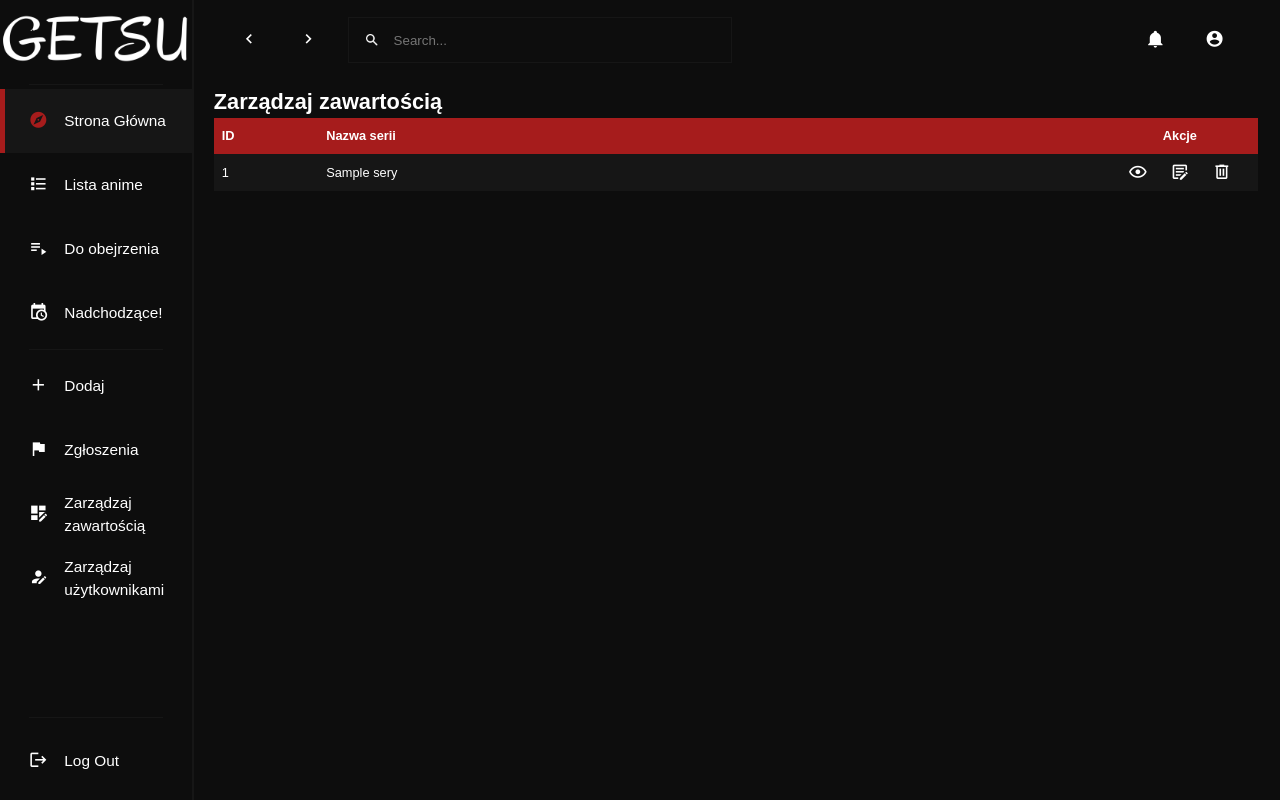
After one commit to olfu79/getsu, a PHP site: page /manage-content.php in a window 1280 px wide. The commit adds this page. Run offline with PHP 8.4, Linux system fonts and the light colour scheme; the visitor is signed in with stand-in values (Sample User, id 1); tables that the repository leaves empty or names only in its code hold one stand-in row (values such as "Sample post"); some libraries are stand-ins or nearby versions; some web fonts are replaced.

Commit message:
added manage content site but no functionality

```diff
--- a/coming_soon.php
+++ b/coming_soon.php
@@ -87,6 +87,7 @@ ADMIN_SECTION;
             </div>
             <div class="main flex-column">
                 <h1>Nadchodzące</h1>
+                DODAĆ TU KALENDARZ Z ITEMAMI PO KLIKNIECIU PRZECHODZI NA SERIE. NAJPIERW TRZEBA DODAC SERIE A POTEM PRZY DODAWANIU DO KALENDARZA MOZNA WYBRAC TYLKO TE KTORE MAJA RELEASE DATE NOWSZY NIZ CURRENT_DATE
                 <div class="comingsoon-section">
                     <?php
                     $query1 = "SELECT * FROM `series` WHERE `brd-start` > CURRENT_DATE() ORDER BY `brd-start` ASC";
--- /dev/null
+++ b/manage-content.php
@@ -0,0 +1,167 @@
+<?php
+include 'scripts/isloggedin.php';
+include 'scripts/db_con.php';
+?>
+<!DOCTYPE html>
+<html lang="pl">
+
+<head>
+    <meta charset="UTF-8">
+    <meta name="viewport" content="width=device-width, initial-scale=1">
+    <link rel="stylesheet" href="style.css">
+    <link rel="stylesheet" href="style/manage-content.css">
+    <link rel="stylesheet" href="https://cdn.jsdelivr.net/npm/@mdi/font@7.1.96/css/materialdesignicons.min.css">
+    <script src="https://code.jquery.com/jquery-3.6.0.min.js"></script>
+    <title>Getsu</title>
+</head>
+
+<body>
+    <div class="wrapper">
+        <div class="left-pane">
+            <div class="logo">
+                <a href="index.php">
+                    <img src="logo/getsu.png" alt="logo" draggable="false" />
+                </a>
+            </div>
+            <hr>
+            <div class="navbar-left">
+                <a class="active" href="index.php">
+                    <span class="mdi mdi-compass"></span>Strona Główna
+                </a>
+                <a href="javascript:void(0);" class="dropdown">
+                    <span class="mdi mdi-format-list-bulleted-square"></span>Lista anime
+                </a>
+                <div class="dropdown-container">
+                    <?php
+                    $query = "SELECT `id`, `alt_title` FROM `series` ORDER BY `alt_title` ASC";
+                    $result = $con->query($query);
+                    while ($row = $result->fetch_assoc()) {
+                        echo "<a href='series.php?s=$row[id]'>$row[alt_title]</a>";
+                    }
+                    $result->free();
+                    ?>
+                </div>
+                <a href="watchlist.php">
+                    <span class="mdi mdi-playlist-play"></span>Do obejrzenia
+                </a>
+                <a href="coming_soon.php">
+                    <span class="mdi mdi-calendar-clock"></span>Nadchodzące!
+                </a>
+                <?php if ($_SESSION['role'] == "admin") {
+                    echo <<< ADMIN_SECTION
+                    <hr>
+                    <a href="add_item.php">
+                        <span class="mdi mdi-plus"></span>Dodaj
+                    </a>
+                    <a href="reports.php">
+                        <span class="mdi mdi-flag"></span>Zgłoszenia
+                    </a>
+                    <a href="manage-content.php">
+                        <span class="mdi mdi-view-dashboard-edit"></span>Zarządzaj zawartością
+                    </a>
+                    <a href="manage-users.php">
+                        <span class="mdi mdi-account-edit"></span>Zarządzaj użytkownikami
+                    </a>
+ADMIN_SECTION;
+                }
+                ?>
+            </div>
+            <hr>
+            <div class="logout">
+                <a href="scripts/logout.php">
+                    <span class="mdi mdi-logout"></span>Log Out
+                </a>
+            </div>
+        </div>
+        <div class="pane-divider"></div>
+        <div class="right-pane">
+            <div class="nav-top">
+                <div class="nav-top-left">
+                    <a onclick="history.back()" class="nav-top-back"><span class="mdi mdi-chevron-left"></span></a>
+                    <a onclick="history.forward()" class="nav-top-forward"><span class="mdi mdi-chevron-right"></span></a>
+                    <input type="search" name="search" placeholder="Search...">
+                </div>
+                <div class="nav-top-right">
+                    <a href="index.php"><span class="mdi mdi-bell"></span></a>
+                    <a href="profile.php"><span class="mdi mdi-account-circle"></a>
+                </div>
+            </div>
+            <div class="main flex-column">
+                <h1>Zarządzaj zawartością</h1>
+                <div class="browse-section">
+                    <?php
+                    $seriesData_query = "SELECT `id`, `alt_title` FROM `series` ORDER BY `alt_title`";
+                    $result = $con->query($seriesData_query);
+
+                    if ($result->num_rows > 0) {
+                        $output = "<table>
+                                    <tr class='series-header'>
+                                        <th>ID</th>
+                                        <th>Nazwa serii</th>
+                                        <th class='actions-header'>Akcje</th>
+                                    </tr>";
+                        while ($row = $result->fetch_assoc()) {
+                            $seriesId = $row["id"];
+                            $output .= "<tr class='series-row'>
+                                            <td class='series_id'>{$row["id"]}</td>
+                                            <td class='series_title'>{$row["alt_title"]}</td>
+                                            <td class='series_actions'>
+                                                <div class='actions flex v-mid'>
+                                                    <span class='mdi mdi-eye-outline'></span>
+                                                    <span class='mdi mdi-text-box-edit-outline'></span>
+                                                    <span class='mdi mdi-trash-can-outline'></span>
+                                                </div>
+                                            </td>
+                                        </tr>";
+                            $spisodesData_query = "SELECT `id`, `title`, `ep_number` FROM `episodes` WHERE `series_id` = '$seriesId' ORDER BY `ep_number` ASC";
+                            $episodesResult = $con->query($spisodesData_query);
+                            if ($episodesResult->num_rows > 0) {
+                                $output .= "<tr class='episodes-container'>
+                                                <td colspan='3'>
+                                                    <table>
+                                                        <tr>
+                                                            <th>ID</th>
+                                                            <th>Odcinek</th>
+                                                            <th>Tytuł</th>
+                                                            <th class='actions-header'>Akcje</th>
+                                                        </tr>";
+                                while ($episodeRow = $episodesResult->fetch_assoc()) {
+                                    $output .= "<tr class='episodes-row'>
+                                                    <td class='episode_id'>{$episodeRow["id"]}</td>
+                                                    <td class='episode_number'>{$episodeRow["ep_number"]}</td>
+                                                    <td class='episode_title'>{$episodeRow["title"]}</td>
+                                                    <td class='episode_actions'>
+                                                        <div class='actions flex v-mid'>
+                                                            <span class='mdi mdi-eye-outline'></span>
+                                                            <span class='mdi mdi-text-box-edit-outline'></span>
+                                                            <span class='mdi mdi-trash-can-outline'></span>
+                                                        </div>
+                                                    </td>
+                                                </tr>";
+                                }
+                                $output .= "</table></td></tr>";
+                            } else {
+                                $output .= "<tr class='episodes-row'><td colspan='2'>No episodes found</td></tr>";
+                            }
+                        }
+                        $output .= "</table>";
+                    } else {
+                        $output = "Nie znaleziono żadnych serii.";
+                    }
+                    echo $output;
+                    ?>
+                </div>
+            </div>
+        </div>
+    </div>
+    <script>
+        $(document).ready(function() {
+            $('.series-row').click(function() {
+                $(this).next('.episodes-container').toggle();
+            });
+        });
+    </script>
+    <script src="scripts/dropdown.js"></script>
+</body>
+
+</html>
--- a/series.php
+++ b/series.php
@@ -94,7 +94,7 @@ ADMIN_SECTION;
                 <div class="series-left-pane">
                     <div class="slideshow-container">
                         <?php
-                        $posters_query = "SELECT `episodes`.`poster` FROM `episodes` WHERE `episodes`.`series_id` = '$series_id'";
+                        $posters_query = "SELECT `episodes`.`poster` FROM `episodes` WHERE `episodes`.`series_id` = '$series_id' ORDER BY RAND() LIMIT 5";
                         $result = $con->query($posters_query);
                         echo "<div class='slide'><img src='$poster'></div>";
                         $imgCount = 1;
--- a/style.css
+++ b/style.css
@@ -200,7 +200,7 @@ h1
 .main {
   padding: 2%;
   margin-top: 8vh;
-  font-size: 1em;
+  font-size: 1vw;
   height: auto;
   display: flex;
   flex-wrap: wrap;
--- /dev/null
+++ b/style/manage-content.css
@@ -0,0 +1,45 @@
+table {
+    border-collapse: collapse;
+    width: 100%;
+}
+
+th, td {
+
+    padding: 1vh;
+    text-align: left;
+}
+.series-row{
+    border-bottom: 1px solid #0d0d0d;
+}
+.series-header{
+    background-color: #A61C1C;
+}
+.series-row:hover{
+    background-color: #0d0d0d;
+}
+tr:nth-child(even) {
+    background-color: #161616;
+}
+
+.episodes-container {
+    background-color: #262626;
+    display: none;
+}
+.series_id, .episode_id, .episode_number {
+width: 10%;
+}
+.series_actions, .episode_actions {
+padding: 0.5vh;
+width: 15%;
+align-items: center;
+}
+.actions
+{
+    justify-content: space-evenly;
+    width: 100%;
+    height: 100%;
+}
+.actions-header
+{
+    text-align: center;
+}
```
